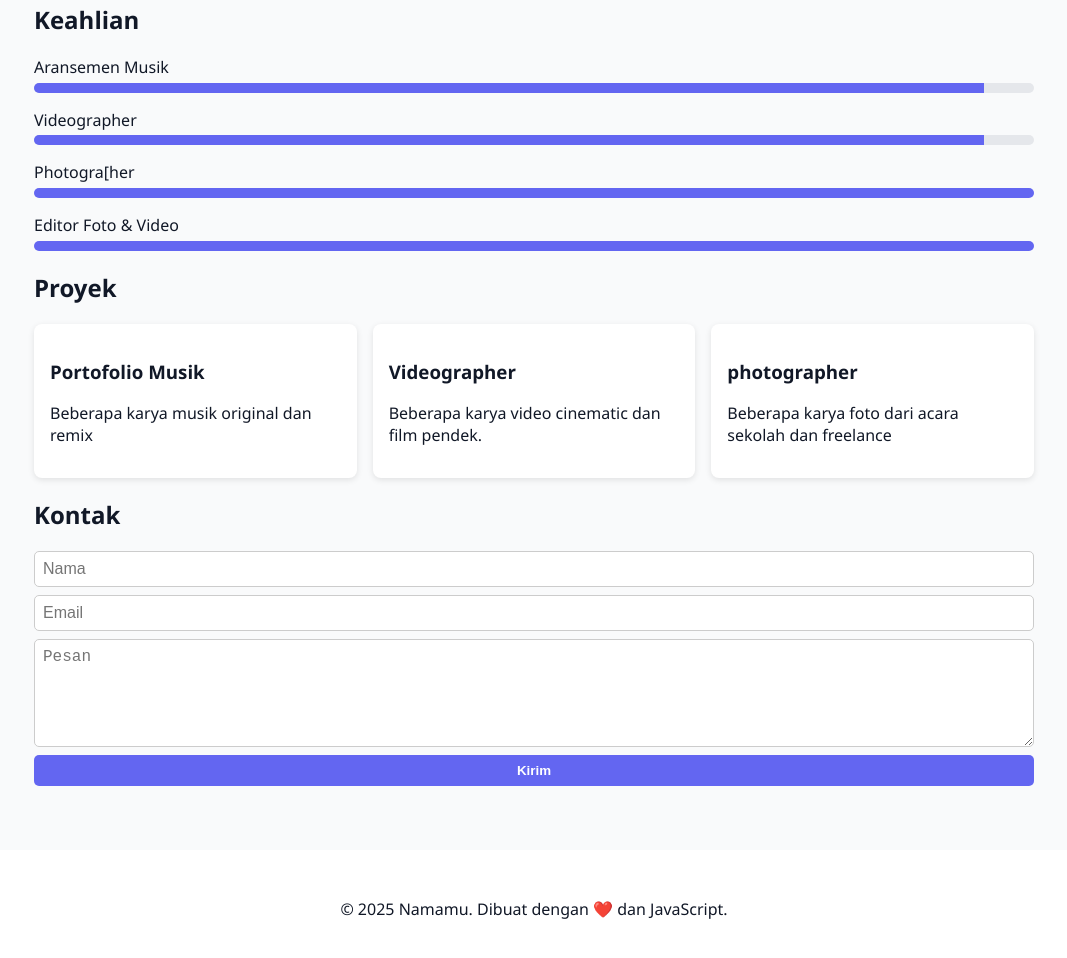
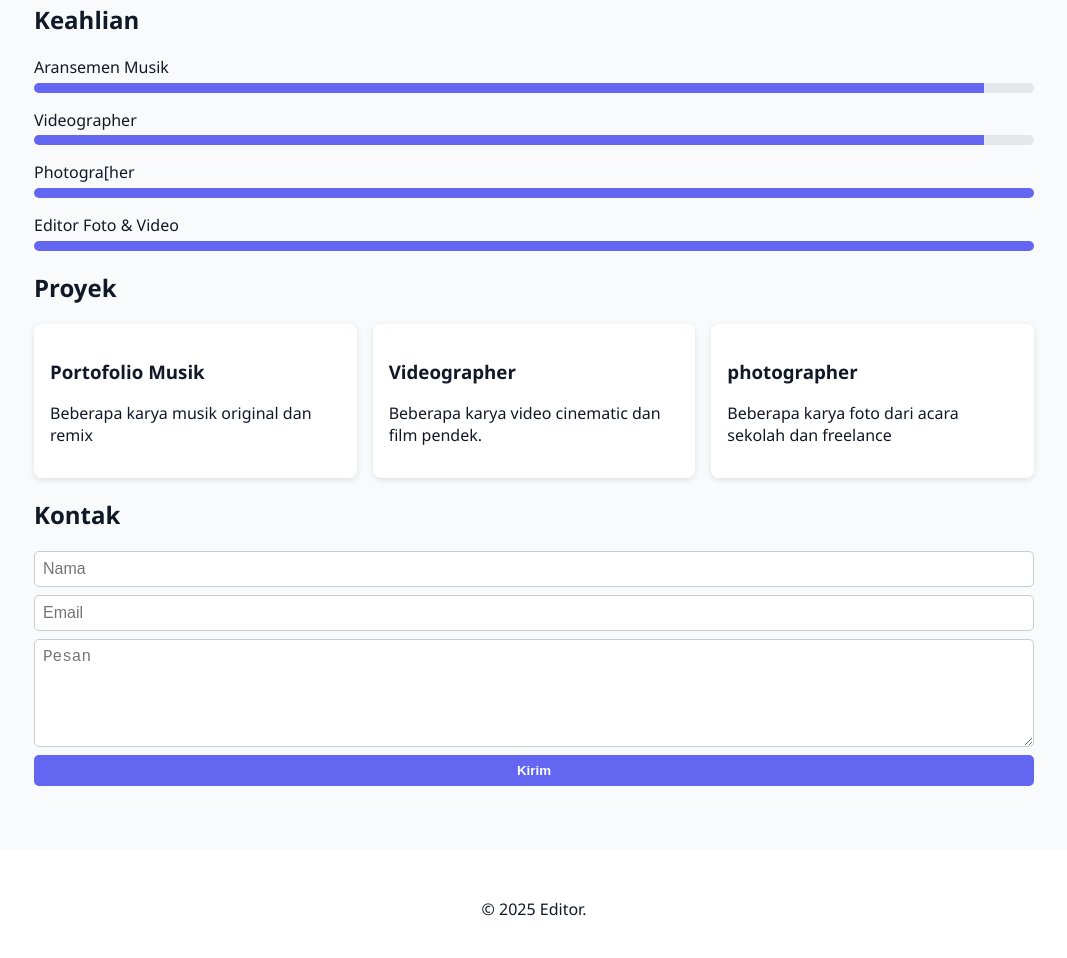
Before and after one commit to Lucky24444444/portofoliosaya24.github.io, a plain HTML site: page index.html in a window 1280 px wide. Shown: the part 377-1335 px from the top of the page, without its empty margins (106-1173 px from the left). Drawn offline with Linux system fonts and the light colour scheme; files whose address does not match are found by name.

Commit message:
Update index.html
Signed-off-by: Lucky24444444 <celestixmusik@gmail.com>

```diff
--- a/index.html
+++ b/index.html
@@ -80,7 +80,7 @@
 
   <footer>
     <div class="container">
-      <p>&copy; 2025 Namamu. Dibuat dengan ❤️ dan JavaScript.</p>
+      <p>&copy; 2025 Editor.</p>
     </div>
   </footer>
 
```
